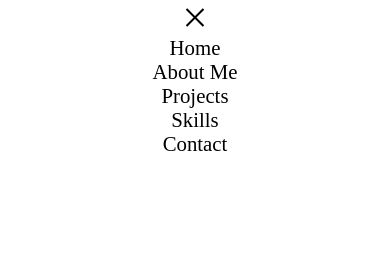
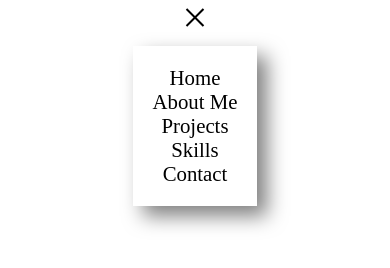
Before and after one commit to tendulkark/codepen, a plain HTML site: page hamburger/index.html in a window 390 px wide. Both pictures are taken after a click on the button 195 px from the left and 20 px from the top of the page. Drawn offline with Linux system fonts and the light colour scheme.

Commit message:
hamburger drop-shadow added

```diff
--- a/hamburger/style.css
+++ b/hamburger/style.css
@@ -61,8 +61,16 @@ a {
 
 .menu-nav {
   display: none;
+  background: #fff;
+  filter: drop-shadow(10px 10px 10px rgba(0, 0, 0, 0.5));
+  padding: 20px;
+  margin-top: 10px;
 }
 
 .menu-nav.show {
   display: flex;
 }
+
+.menu-nav a:hover {
+  color: grey;
+}
```
